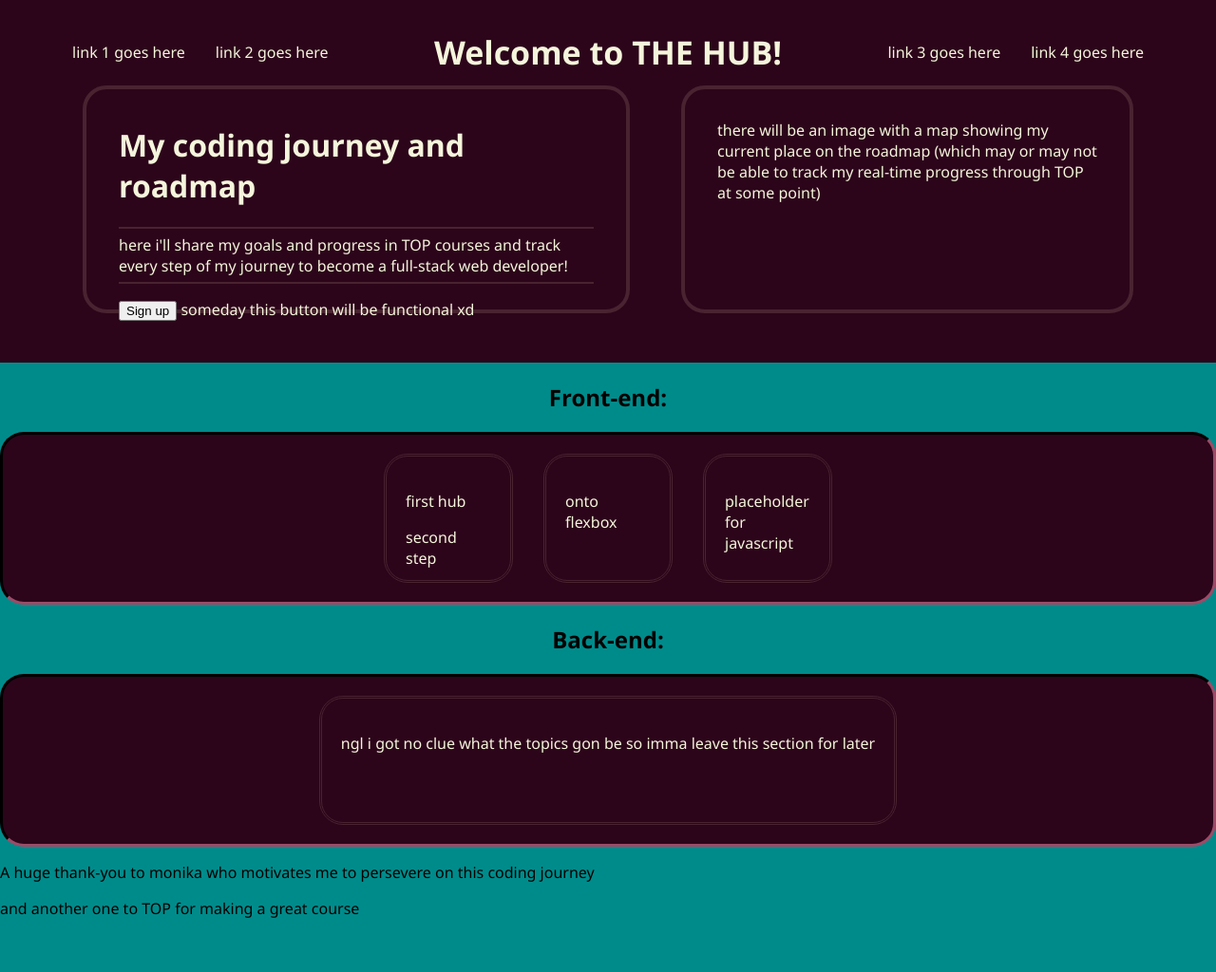
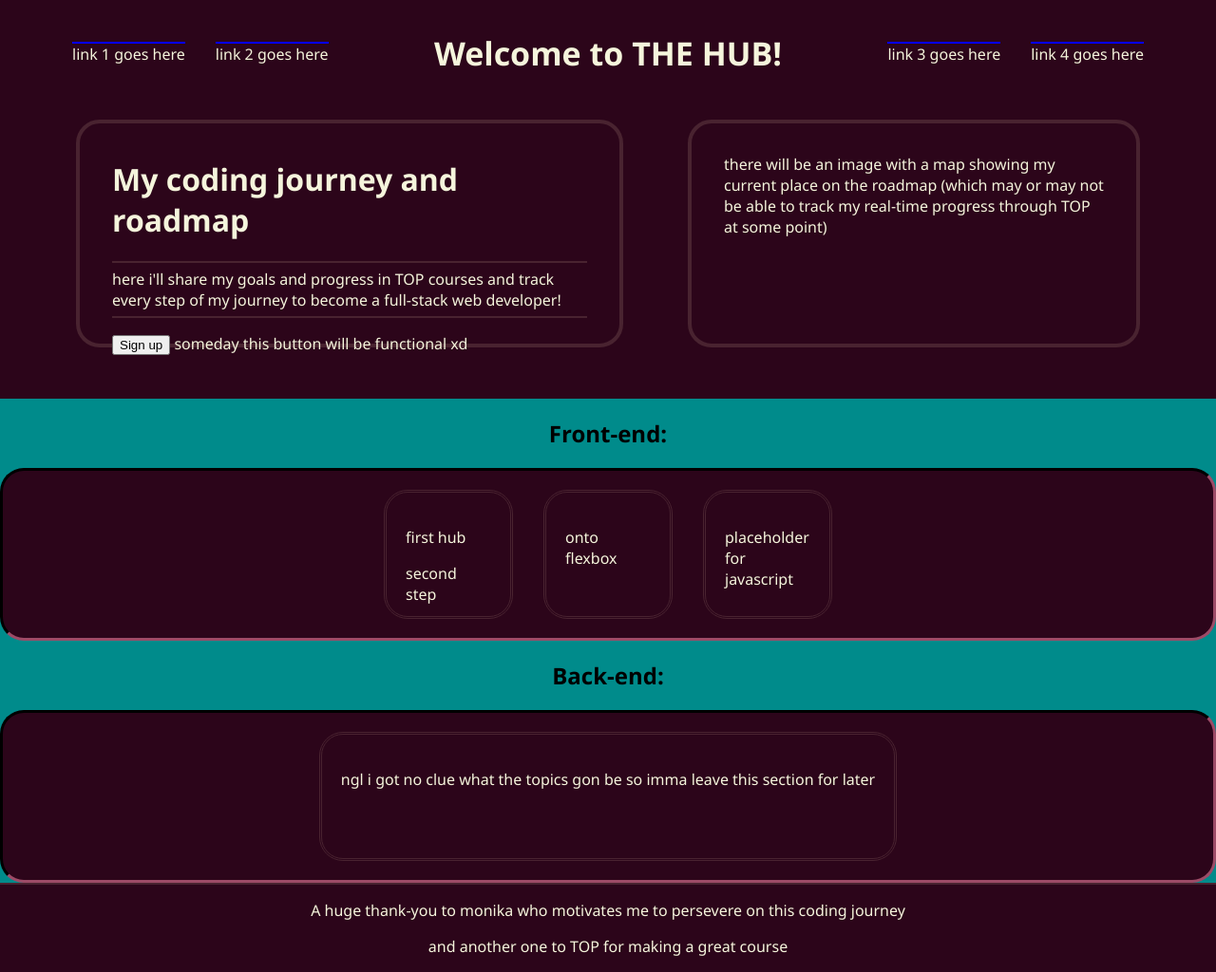
Before and after one commit to Nihilicious/TheLearningCurve, a plain HTML site: page index.html in a window 1280 px wide. Shown: the whole page at 95% size. Before the commit the page ends 984 px from the top, so only its background shows below. Drawn offline with Linux system fonts and the light colour scheme.

```diff
--- a/styles/hub.css
+++ b/styles/hub.css
@@ -1,13 +1,11 @@
 body {
+    height: 100vh;
     background-color: darkcyan;
     margin: 0;
     font-family: 'Segoe UI', Tahoma, "Geneva", Verdana, sans-serif;
-}
-
-.page {
     display: flex;
     flex-direction: column;
-    margin-bottom: auto;
+    justify-content: space-between;
 }
 
 /* all header related css goes here */
@@ -39,6 +37,7 @@ body {
 
 li {
     margin: 8px 16px;
+    border-top: 2px solid blue;
 }
 
 .headertop a {
@@ -51,8 +50,8 @@ li {
 
 .headerbot{
     display: flex;
-    margin-bottom: 32px;
-    justify-content: space-around;
+    margin: 34px;
+    justify-content: center;
 }
 
 .hdescription {
@@ -62,6 +61,7 @@ li {
     padding: 16px 34px;
     border: 4px solid rgb(73, 35, 48);
     border-radius: 25px;
+    margin: 0px 34px;
 }
 
 .hdescription p {
@@ -77,6 +77,7 @@ li {
     width:400px;
     border: 4px solid rgb(73, 35, 48);
     border-radius: 25px;
+    margin: 0px 34px;
 }
 
 /*all content related css goes here*/
@@ -96,7 +97,6 @@ h2 {
 .content a {
     text-decoration: none;
     color: beige;
-
 }
 
 .content li{
@@ -127,3 +127,10 @@ h2 {
 
 
 /*all footer related css goes here*/
+
+.footer {
+    text-align: center;
+    color: beige;
+    background-color: rgb(44, 5, 26);
+    border-top: 2px solid rgb(73, 35, 48);
+}
```
